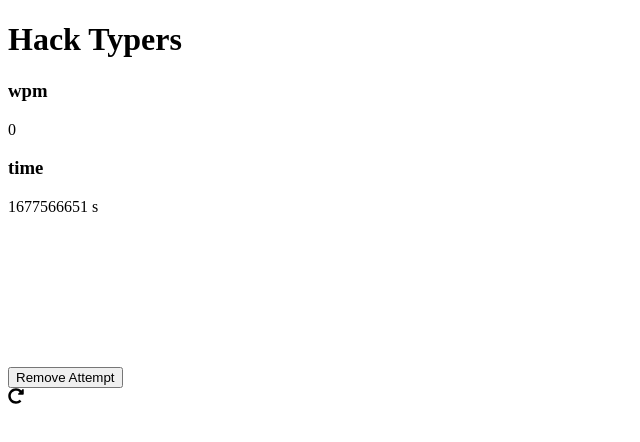
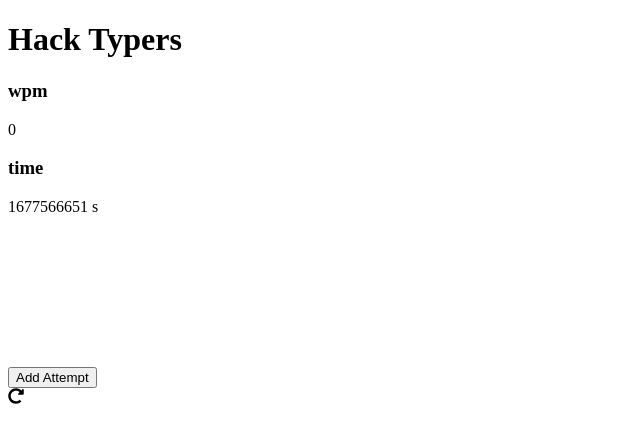
Before and after one commit to donnatopia/hack-typers, a React app: page / in a window 1280 px wide. Shown: the top 442 px of the page, without its empty margins (0-640 px from the left). Built offline with nearby package versions, Linux system fonts and the light colour scheme; no server answers; the HTML template or start-up script is replaced by a standard one.

Commit message:
fixed add attempt bug

```diff
--- a/client/src/components/Stats.jsx
+++ b/client/src/components/Stats.jsx
@@ -4,7 +4,7 @@ import Chart from 'chart.js/auto';
 
 const Stats = ({ startTime, endTime, words, prompt, user }) => {
   // toggling between adding and deleting attempt
-  const [alreadyAdded, setAlreadyAdded] = useState(true);
+  const [alreadyAdded, setAlreadyAdded] = useState(false);
   const [currentAttempt, setCurrentAttempt] = useState({});
 
   // stats
```
Also changed, not shown: 1 other file (tests, documents, lock files or other folders).
